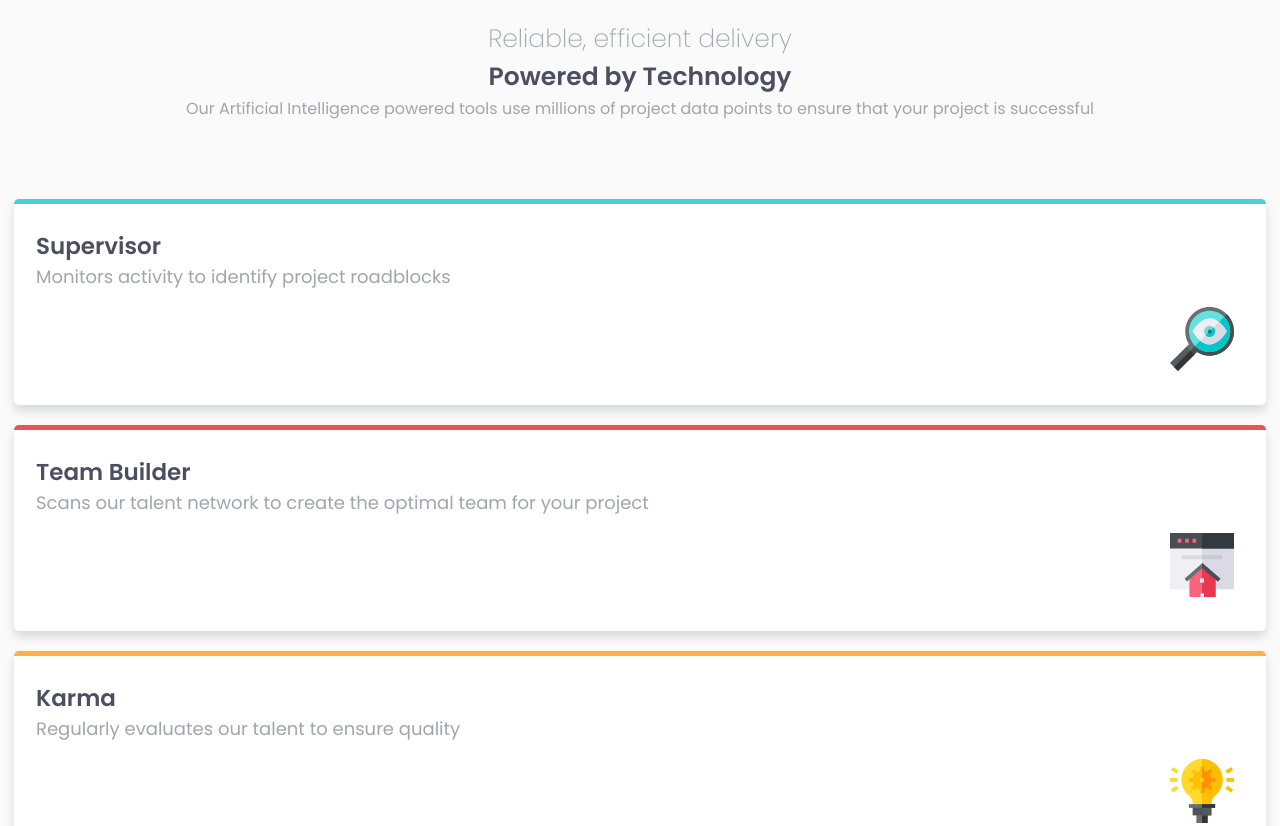
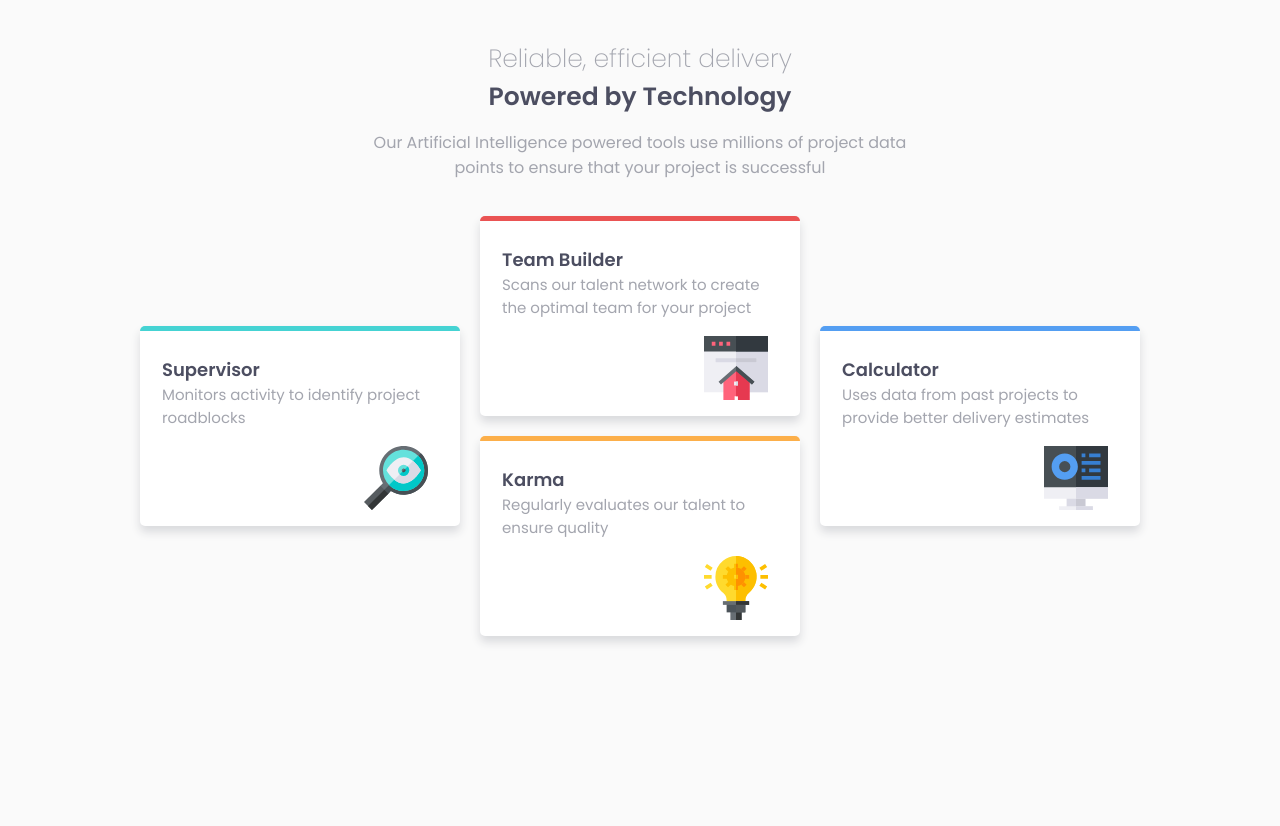
Before and after one commit to Acelewy/Frontend-mentor-challenge-9, a plain HTML site: page index.html in a window 1280 px wide. Shown: the top 826 px of the page. After the commit the page ends 800 px from the top, so only its background shows below. Drawn offline with Linux system fonts and the light colour scheme.

Commit message:
desktop view

```diff
--- a/index.css
+++ b/index.css
@@ -65,3 +65,60 @@ body {
 .calculator {
     border-top: 5px solid hsl(212, 86%, 64%);
 }
+
+@media screen and (min-width: 768px) {
+    body {
+        font-size: 15px;
+    }
+    .heading {
+        font-size: 18px;
+    }
+    .topic {
+        max-width: 540px;
+        margin: auto;
+        padding: 20px 0px;
+    }
+    .second {
+        font-size: 25px;
+    }
+    .third {
+        margin-top: 14px;
+        margin-bottom: 16px;
+    }
+    .card-grid {
+        margin: auto;
+        display: grid;
+        width: 80vw;
+        max-width: 1000px;
+        grid-template-columns: repeat(3, 1fr);
+        grid-gap: 20px;
+        grid-template-rows: repeat(4, 90px);
+    }
+    .card {
+        margin-bottom: 0;
+    }
+    .supervisor {
+        grid-column-start: 1;
+        grid-column-end: 2;
+        grid-row-start: 2;
+        grid-row-end: 4;
+    }
+    .team-builder {
+        grid-column-start: 2;
+        grid-column-end: 3;
+        grid-row-start: 1;
+        grid-row-end: 3;
+    }
+    .karma {
+        grid-column-start: 2;
+        grid-column-end: 3;
+        grid-row-start: 3;
+        grid-row-end: 5;
+    }
+    .calculator {
+        grid-column-start: 3;
+        grid-column-end: 4;
+        grid-row-start: 2;
+        grid-row-end: 4;
+    }
+}
--- a/index.html
+++ b/index.html
@@ -33,8 +33,7 @@
         <p class="heading second">Powered by Technology</p>
         <p class="third">Our Artificial Intelligence powered tools use millions of project data points to ensure that your project is successful</p>
     </div>
-
-
+    <section class="card-grid">
         <div class="card supervisor">
             <div>
                 <p class="heading">Supervisor</p>
@@ -76,6 +75,11 @@
         </div>
 
 
+    </section>
+
+
+
+
 
 
 
```
Lines whose indentation alone changed are shown as unchanged.
